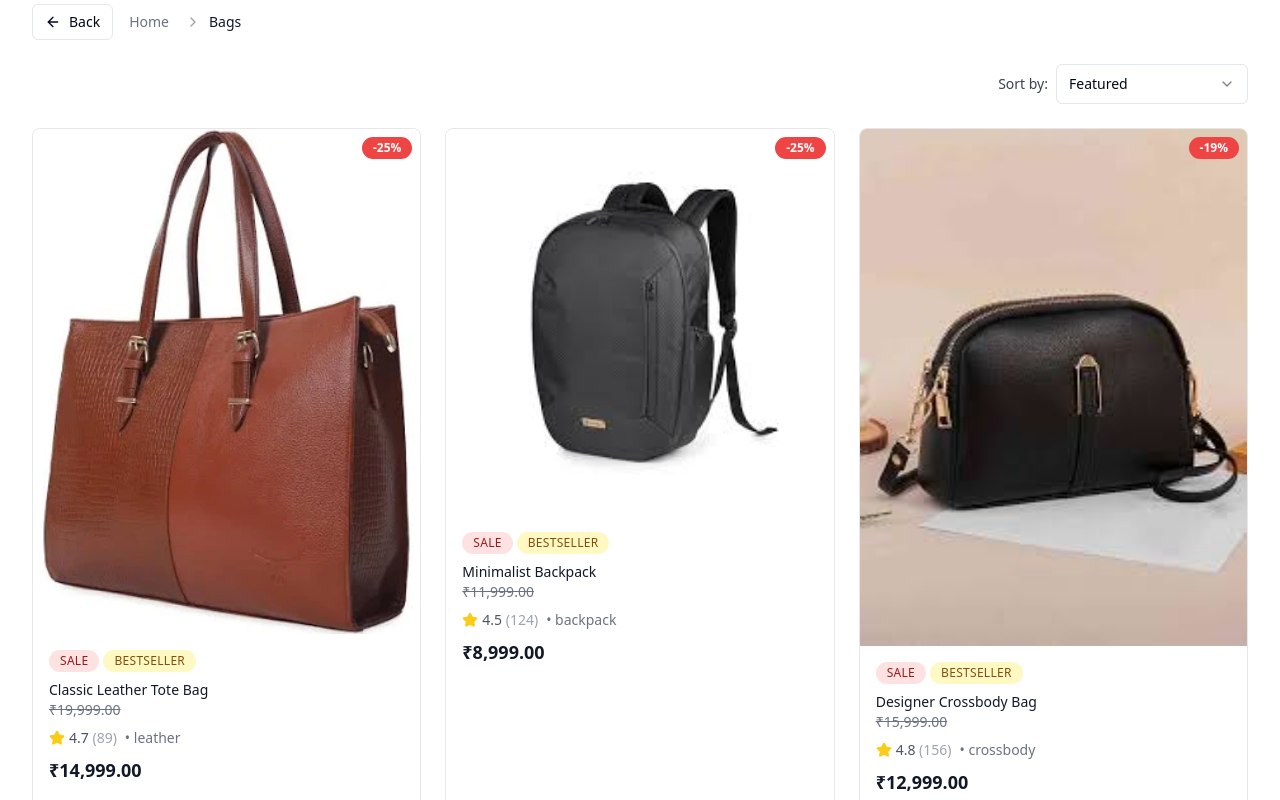
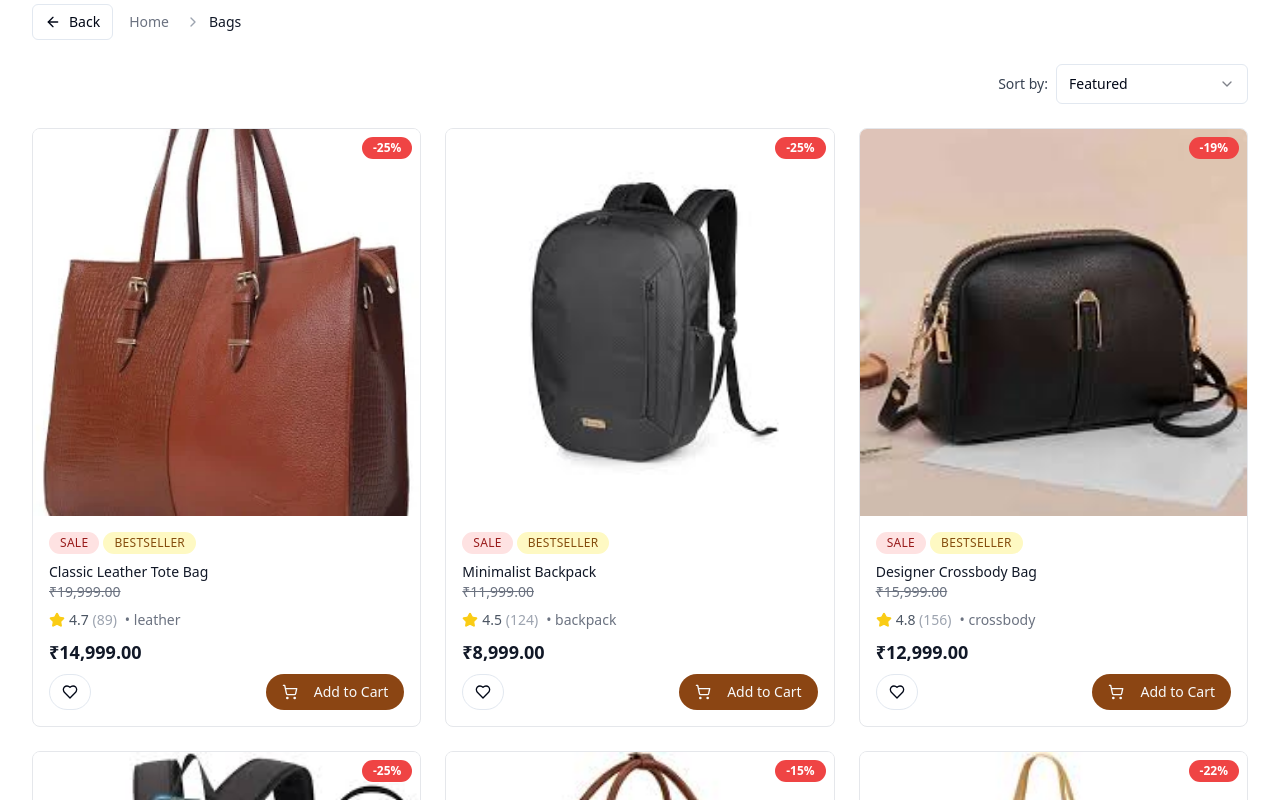
Before and after one commit to tmisgowthaamand/abustyle, a React (Vite) app: page /bags in a window 1280 px wide. Shown: the part 520-1320 px from the top of the page. Built offline with nearby package versions, Linux system fonts and the light colour scheme; the HTML template or start-up script is replaced by a standard one.

Commit message:
Improve image aspect ratio alignment with absolute positioning and overflow hidden

```diff
--- a/src/components/ProductCard.tsx
+++ b/src/components/ProductCard.tsx
@@ -107,12 +107,12 @@ export function ProductCard({
       onClick={handleCardClick}
     >
       {/* Image Container with Dynamic Aspect Ratio */}
-      <div className="relative w-full aspect-square bg-gray-50">
+      <div className="relative w-full aspect-square bg-gray-50 overflow-hidden">
         {image ? (
           <img
             src={image}
             alt={name}
-            className="w-full h-full object-cover group-hover:scale-105 transition-transform duration-300"
+            className="absolute inset-0 w-full h-full object-cover group-hover:scale-105 transition-transform duration-300"
             onError={(e) => {
               const target = e.target as HTMLImageElement;
               target.src = '/images/placeholder-product.svg';
```
